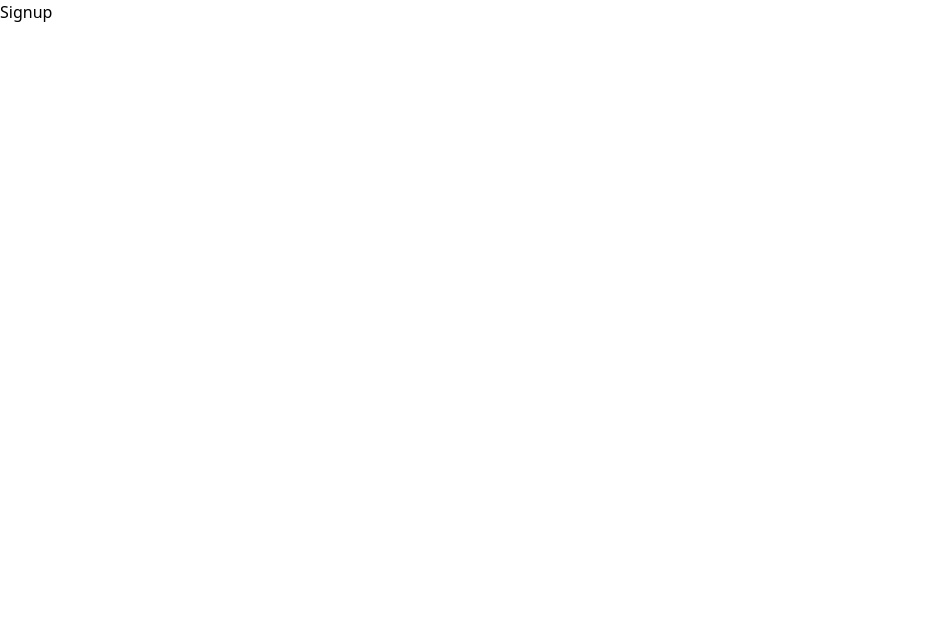
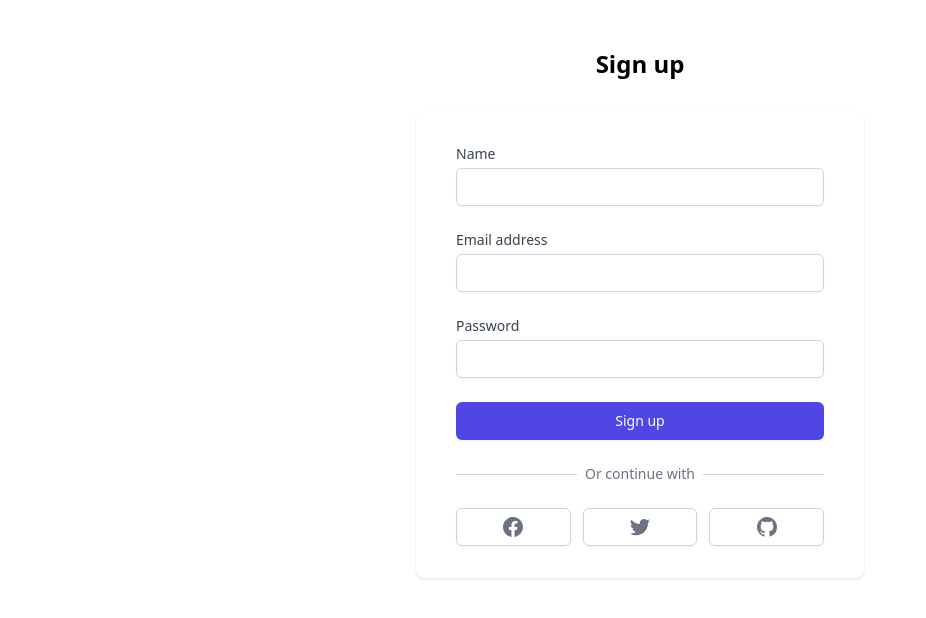
Before and after one commit to CaptainDonut/donut-zone, a React (Create React App) app: page /signup in a window 1280 px wide. Shown: the top 618 px of the page, without its empty margins (0-926 px from the left). Built offline with nearby package versions, Linux system fonts and the light colour scheme; the HTML template or start-up script is replaced by a standard one.

Commit message:
Added signup page

```diff
--- /dev/null
+++ b/src/appwrite/appwriteConf.js
@@ -0,0 +1,15 @@
+import {Client, Account, Databases} from 'appwrite'
+
+//Set endpoint for Appwrite API.
+
+const client = new Client();
+
+client
+    .setEndpoint('http://45.153.187.162:234/v1')
+    .setProject('63dc0c0837d79bb0f999');
+
+export const account = new Account(client)
+
+//Database
+
+export const databases = new Databases(client, "63dc0ed016dccb1ebc1a")
--- a/src/components/Signup.jsx
+++ b/src/components/Signup.jsx
@@ -1,8 +1,217 @@
-import React from 'react'
+import React, {useState} from 'react'
+import { account } from '../appwrite/appwriteConf'
+import { useNavigate } from 'react-router-dom'
+import {v4 as uuidv4} from 'uuid'
+
 
 function Signup() {
+  const navigate = useNavigate()
+  const [user, setUser] = useState({
+  name: "",
+  email: "",
+  password: ""
+
+  })
+
+const signupUser = async (e) => {
+e.preventDefault()
+
+  //Signup, create a new user
+  const promise = account.create(
+    uuidv4(),
+    user.name,
+    user.email,
+    user.password
+      );
+
+      // promise.then(
+      //   async function (response) { await
+      //     console.log(response);
+      //   },
+      //   async function (error) { await
+      //     console.log(error);
+      //   }
+
+
+promise.then(
+  function(response){
+    console.log(response);
+    navigate("/profile") //success, could be redirected to login
+  },
+  function(error) {
+    console.log(error); //fail
+  }
+)
+
+}
+
   return (
-    <div>Signup</div>
+    <>
+      <div className="min-h-full flex flex-col justify-center py-12 sm:px-6 lg:px-8">
+        <div className="text-center text-2xl font-bold">Sign up</div>
+        <div className="mt-8 sm:mx-auto sm:w-full sm:max-w-md">
+          <div className="bg-white py-8 px-4 shadow sm:rounded-lg sm:px-10">
+            <form className="space-y-6" action="#" method="POST">
+              <div>
+                <label
+                  htmlFor="name"
+                  className="block text-sm font-medium text-gray-700"
+                >
+                  Name
+                </label>
+                <div className="mt-1">
+                  <input
+                    id="name"
+                    name="name"
+                    type="text"
+                    autoComplete="name"
+                    required
+                    className="appearance-none block w-full px-3 py-2 border border-gray-300 rounded-md shadow-sm placeholder-gray-400 focus:outline-none focus:ring-indigo-500 focus:border-indigo-500 sm:text-sm"
+                    onChange={(e) => {
+                        setUser({
+                            ...user,
+                            name: e.target.value
+                        })
+                    }}
+                  />
+                </div>
+              </div>
+              <div>
+                <label
+                  htmlFor="email"
+                  className="block text-sm font-medium text-gray-700"
+                >
+                  Email address
+                </label>
+                <div className="mt-1">
+                  <input
+                    id="email"
+                    name="email"
+                    type="email"
+                    className="appearance-none block w-full px-3 py-2 border border-gray-300 rounded-md shadow-sm placeholder-gray-400 focus:outline-none focus:ring-indigo-500 focus:border-indigo-500 sm:text-sm"
+                    onChange={(e) => {
+                        setUser({
+                            ...user,
+                            email: e.target.value
+                        })
+                    }}
+                    />
+                </div>
+              </div>
+
+              <div>
+                <label
+                  htmlFor="password"
+                  className="block text-sm font-medium text-gray-700"
+                >
+                  Password
+                </label>
+                <div className="mt-1">
+                  <input
+                    id="password"
+                    name="password"
+                    type="password"
+                    autoComplete="current-password"
+                    required
+                    className="appearance-none block w-full px-3 py-2 border border-gray-300 rounded-md shadow-sm placeholder-gray-400 focus:outline-none focus:ring-indigo-500 focus:border-indigo-500 sm:text-sm"
+                    onChange={(e) => {
+                        setUser({
+                            ...user,
+                            password: e.target.value
+                        })
+                    }}
+                  />
+                </div>
+              </div>
+
+              <div>
+                <button
+                  type="submit"
+                  className="w-full flex justify-center py-2 px-4 border border-transparent rounded-md shadow-sm text-sm font-medium text-white bg-indigo-600 hover:bg-indigo-700 focus:outline-none focus:ring-2 focus:ring-offset-2 focus:ring-indigo-500"
+                  onClick={signupUser}
+                >
+                  Sign up
+                </button>
+              </div>
+            </form>
+
+            <div className="mt-6">
+              <div className="relative">
+                <div className="absolute inset-0 flex items-center">
+                  <div className="w-full border-t border-gray-300" />
+                </div>
+                <div className="relative flex justify-center text-sm">
+                  <span className="px-2 bg-white text-gray-500">
+                    Or continue with
+                  </span>
+                </div>
+              </div>
+
+              <div className="mt-6 grid grid-cols-3 gap-3">
+                <div>
+                  <a
+                    href="/"
+                    className="w-full inline-flex justify-center py-2 px-4 border border-gray-300 rounded-md shadow-sm bg-white text-sm font-medium text-gray-500 hover:bg-gray-50"
+                  >
+                    <span className="sr-only">Sign in with Facebook</span>
+                    <svg
+                      className="w-5 h-5"
+                      aria-hidden="true"
+                      fill="currentColor"
+                      viewBox="0 0 20 20"
+                    >
+                      <path
+                        fillRule="evenodd"
+                        d="M20 10c0-5.523-4.477-10-10-10S0 4.477 0 10c0 4.991 3.657 9.128 8.438 9.878v-6.987h-2.54V10h2.54V7.797c0-2.506 1.492-3.89 3.777-3.89 1.094 0 2.238.195 2.238.195v2.46h-1.26c-1.243 0-1.63.771-1.63 1.562V10h2.773l-.443 2.89h-2.33v6.988C16.343 19.128 20 14.991 20 10z"
+                        clipRule="evenodd"
+                      />
+                    </svg>
+                  </a>
+                </div>
+
+                <div>
+                  <a
+                    href="/"
+                    className="w-full inline-flex justify-center py-2 px-4 border border-gray-300 rounded-md shadow-sm bg-white text-sm font-medium text-gray-500 hover:bg-gray-50"
+                  >
+                    <span className="sr-only">Sign in with Twitter</span>
+                    <svg
+                      className="w-5 h-5"
+                      aria-hidden="true"
+                      fill="currentColor"
+                      viewBox="0 0 20 20"
+                    >
+                      <path d="M6.29 18.251c7.547 0 11.675-6.253 11.675-11.675 0-.178 0-.355-.012-.53A8.348 8.348 0 0020 3.92a8.19 8.19 0 01-2.357.646 4.118 4.118 0 001.804-2.27 8.224 8.224 0 01-2.605.996 4.107 4.107 0 00-6.993 3.743 11.65 11.65 0 01-8.457-4.287 4.106 4.106 0 001.27 5.477A4.073 4.073 0 01.8 7.713v.052a4.105 4.105 0 003.292 4.022 4.095 4.095 0 01-1.853.07 4.108 4.108 0 003.834 2.85A8.233 8.233 0 010 16.407a11.616 11.616 0 006.29 1.84" />
+                    </svg>
+                  </a>
+                </div>
+
+                <div>
+                  <a
+                    href="/"
+                    className="w-full inline-flex justify-center py-2 px-4 border border-gray-300 rounded-md shadow-sm bg-white text-sm font-medium text-gray-500 hover:bg-gray-50"
+                  >
+                    <span className="sr-only">Sign in with GitHub</span>
+                    <svg
+                      className="w-5 h-5"
+                      aria-hidden="true"
+                      fill="currentColor"
+                      viewBox="0 0 20 20"
+                    >
+                      <path
+                        fillRule="evenodd"
+                        d="M10 0C4.477 0 0 4.484 0 10.017c0 4.425 2.865 8.18 6.839 9.504.5.092.682-.217.682-.483 0-.237-.008-.868-.013-1.703-2.782.605-3.369-1.343-3.369-1.343-.454-1.158-1.11-1.466-1.11-1.466-.908-.62.069-.608.069-.608 1.003.07 1.531 1.032 1.531 1.032.892 1.53 2.341 1.088 2.91.832.092-.647.35-1.088.636-1.338-2.22-.253-4.555-1.113-4.555-4.951 0-1.093.39-1.988 1.029-2.688-.103-.253-.446-1.272.098-2.65 0 0 .84-.27 2.75 1.026A9.564 9.564 0 0110 4.844c.85.004 1.705.115 2.504.337 1.909-1.296 2.747-1.027 2.747-1.027.546 1.379.203 2.398.1 2.651.64.7 1.028 1.595 1.028 2.688 0 3.848-2.339 4.695-4.566 4.942.359.31.678.921.678 1.856 0 1.338-.012 2.419-.012 2.747 0 .268.18.58.688.482A10.019 10.019 0 0020 10.017C20 4.484 15.522 0 10 0z"
+                        clipRule="evenodd"
+                      />
+                    </svg>
+                  </a>
+                </div>
+              </div>
+            </div>
+          </div>
+        </div>
+      </div>
+</>
   )
 }
 
```
Also changed, not shown: appwrite/appwrite.js (deleted), 1 other file (tests, documents, lock files or other folders).
